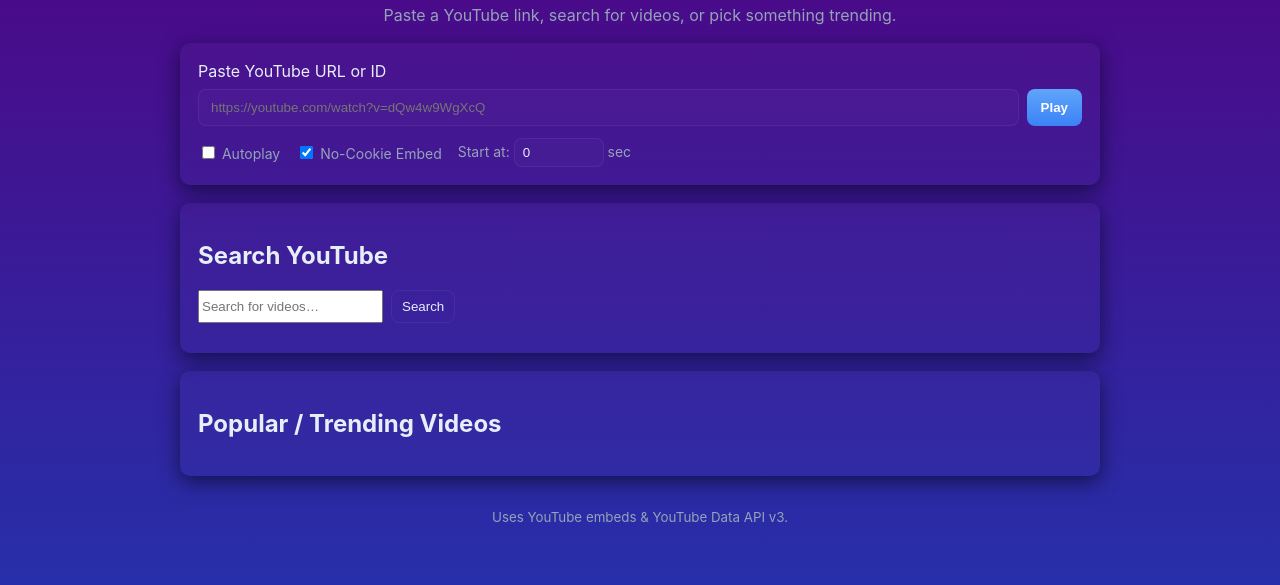
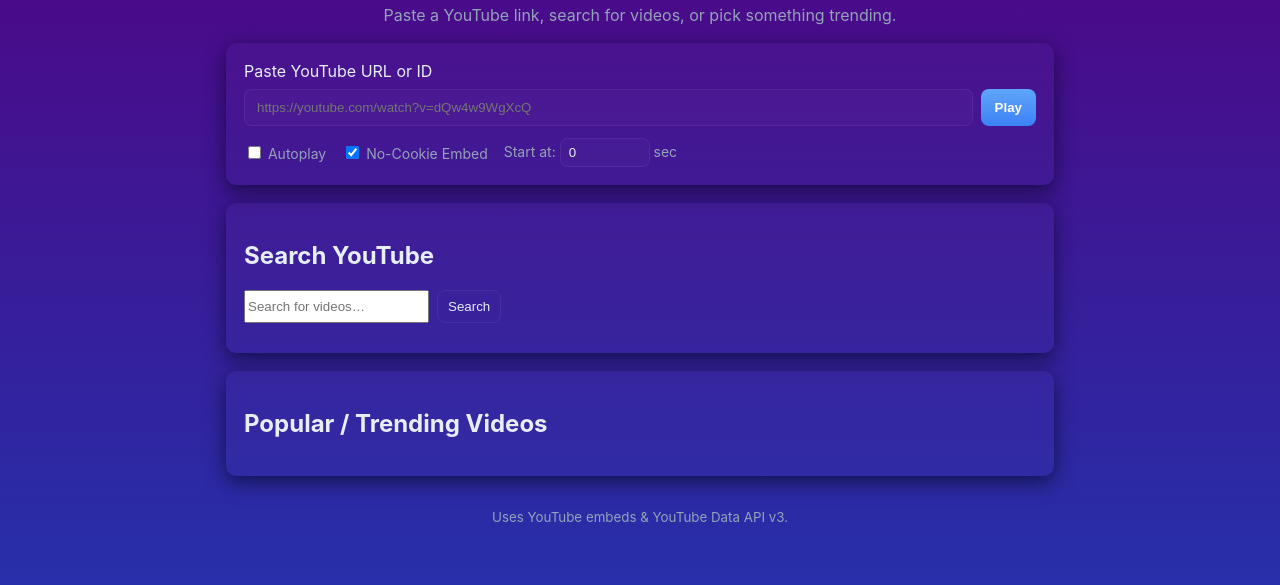
Before and after one commit to CraftGamer9651/craftgamer9651.github.io, a plain HTML site: page quicktube/index.html in a window 1280 px wide. Shown: the part 61-646 px from the top of the page. Drawn offline with Linux system fonts and the light colour scheme.

Commit message:
Update styles.css

```diff
--- a/quicktube/styles.css
+++ b/quicktube/styles.css
@@ -38,7 +38,7 @@
   border-radius: var(--radius);
   box-shadow: 0 6px 20px rgba(2,6,23,0.6);
   margin-bottom: 18px;
-  width: 100%;  /* ← add this */
+  width: 90%;  /* ← add this */
 }
 
 .input-row{
```
